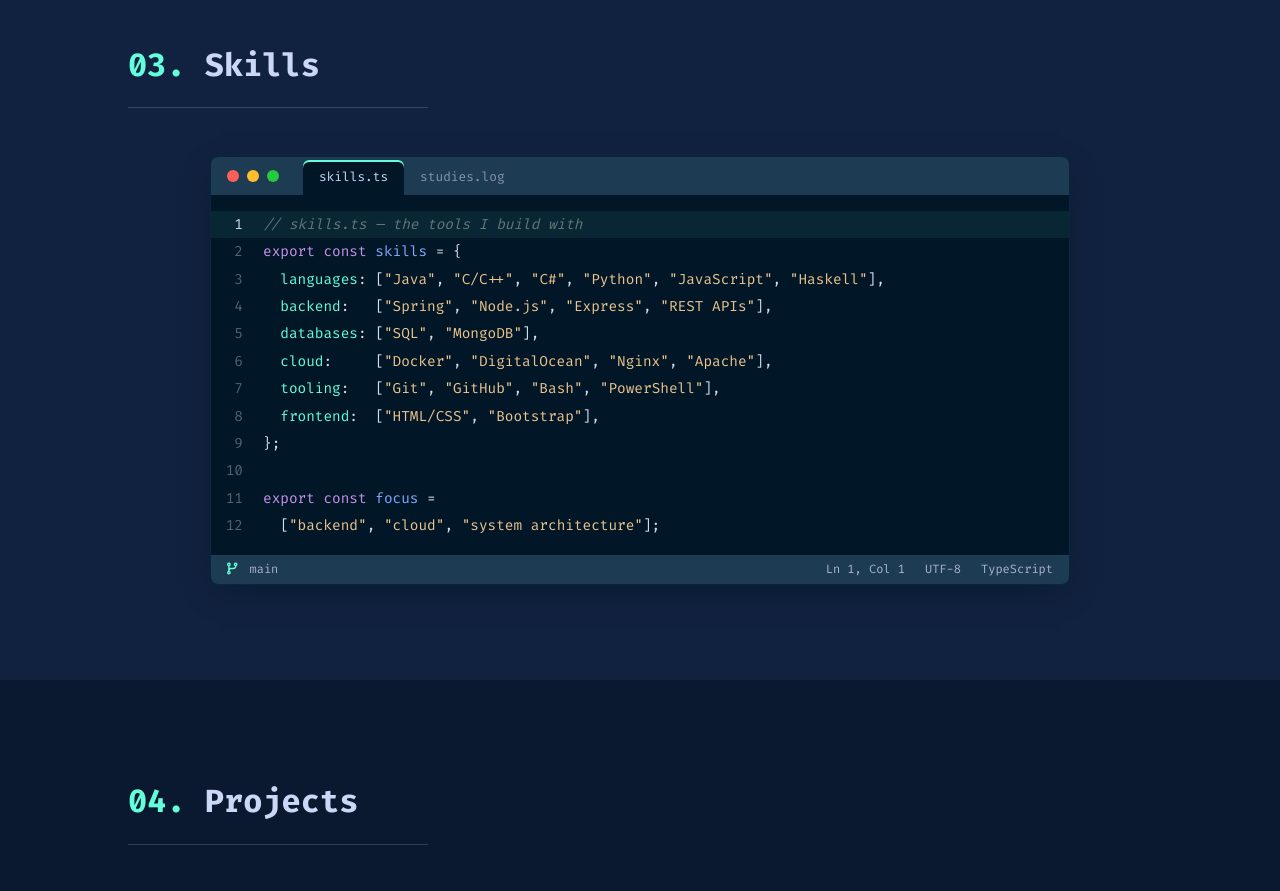
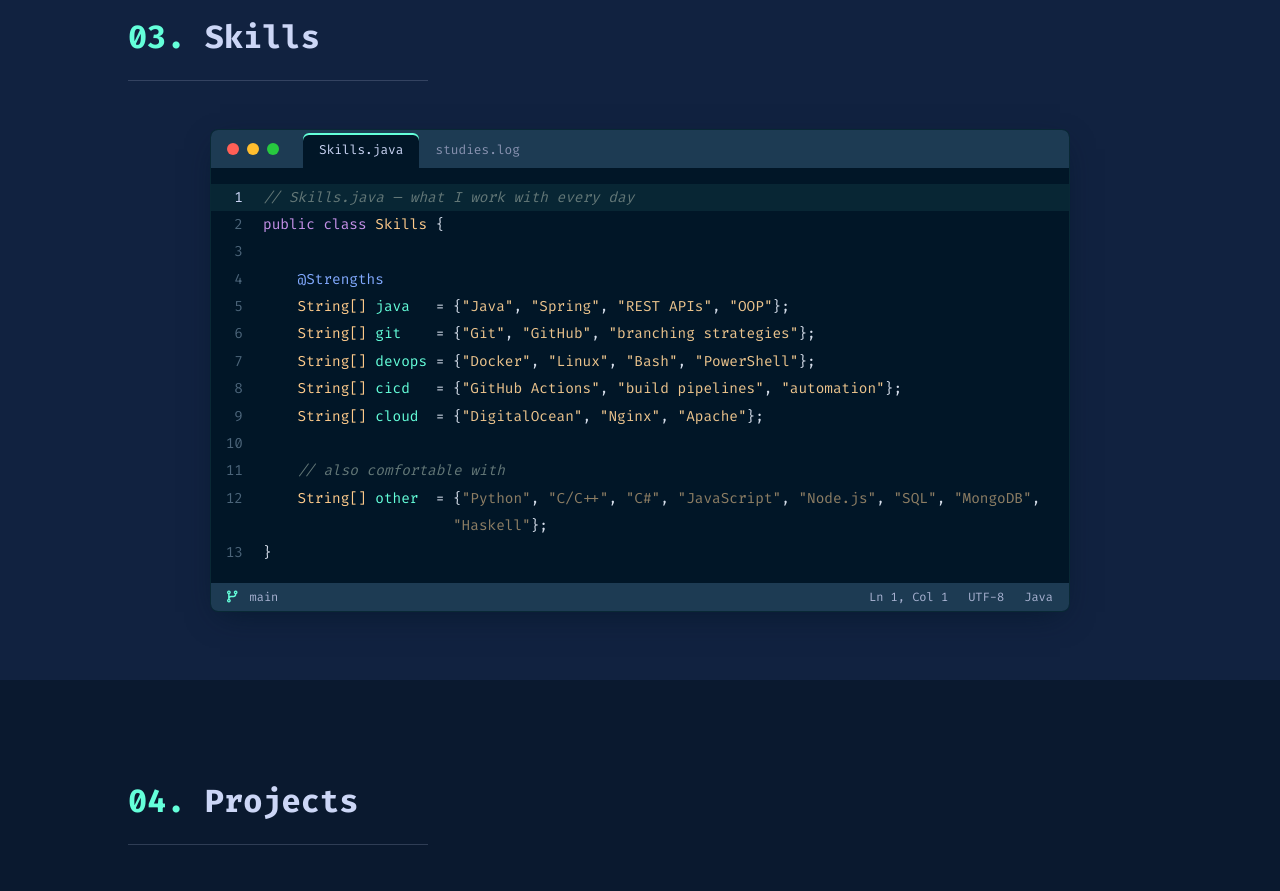
Before and after one commit to daavid-codes/daavid.dev, a plain HTML site: page index.html in a window 1280 px wide. Shown: the part 3000-3891 px from the top of the page. Drawn offline with Linux system fonts and the light colour scheme; animation ran at ten frames a second.

Commit message:
Refocus skills on Java, Git, DevOps, CI/CD and cloud
Co-Authored-By: Claude Opus 5.5 <noreply@anthropic.com>
Claude-Session: https://claude.ai/code/session_01HT5hYcfxYCod7ydvpBEY21

```diff
--- a/index.html
+++ b/index.html
@@ -165,30 +165,31 @@
                 <div class="terminal-btn yellow"></div>
                 <div class="terminal-btn green"></div>
                 <div class="editor-tabs">
-                    <span class="editor-tab active">skills.ts</span>
+                    <span class="editor-tab active">Skills.java</span>
                     <span class="editor-tab">studies.log</span>
                 </div>
             </div>
             <div class="editor-body">
-                    <div class="code-line" style="--i: 0"><span class="code-ln">1</span><span class="code-text"><span class="tok-comment">// skills.ts — the tools I build with</span></span></div>
-                    <div class="code-line" style="--i: 1"><span class="code-ln">2</span><span class="code-text"><span class="tok-kw">export const</span> <span class="tok-var">skills</span> = {</span></div>
-                    <div class="code-line" style="--i: 2"><span class="code-ln">3</span><span class="code-text code-kv"><span class="code-key">  <span class="tok-prop">languages</span>: </span><span class="code-value">[<span class="tok-str">"Java"</span>, <span class="tok-str">"C/C++"</span>, <span class="tok-str">"C#"</span>, <span class="tok-str">"Python"</span>, <span class="tok-str">"JavaScript"</span>, <span class="tok-str">"Haskell"</span>],</span></span></div>
-                    <div class="code-line" style="--i: 3"><span class="code-ln">4</span><span class="code-text code-kv"><span class="code-key">  <span class="tok-prop">backend</span>:   </span><span class="code-value">[<span class="tok-str">"Spring"</span>, <span class="tok-str">"Node.js"</span>, <span class="tok-str">"Express"</span>, <span class="tok-str">"REST APIs"</span>],</span></span></div>
-                    <div class="code-line" style="--i: 4"><span class="code-ln">5</span><span class="code-text code-kv"><span class="code-key">  <span class="tok-prop">databases</span>: </span><span class="code-value">[<span class="tok-str">"SQL"</span>, <span class="tok-str">"MongoDB"</span>],</span></span></div>
-                    <div class="code-line" style="--i: 5"><span class="code-ln">6</span><span class="code-text code-kv"><span class="code-key">  <span class="tok-prop">cloud</span>:     </span><span class="code-value">[<span class="tok-str">"Docker"</span>, <span class="tok-str">"DigitalOcean"</span>, <span class="tok-str">"Nginx"</span>, <span class="tok-str">"Apache"</span>],</span></span></div>
-                    <div class="code-line" style="--i: 6"><span class="code-ln">7</span><span class="code-text code-kv"><span class="code-key">  <span class="tok-prop">tooling</span>:   </span><span class="code-value">[<span class="tok-str">"Git"</span>, <span class="tok-str">"GitHub"</span>, <span class="tok-str">"Bash"</span>, <span class="tok-str">"PowerShell"</span>],</span></span></div>
-                    <div class="code-line" style="--i: 7"><span class="code-ln">8</span><span class="code-text code-kv"><span class="code-key">  <span class="tok-prop">frontend</span>:  </span><span class="code-value">[<span class="tok-str">"HTML/CSS"</span>, <span class="tok-str">"Bootstrap"</span>],</span></span></div>
-                    <div class="code-line" style="--i: 8"><span class="code-ln">9</span><span class="code-text">};</span></div>
+                    <div class="code-line" style="--i: 0"><span class="code-ln">1</span><span class="code-text"><span class="tok-comment">// Skills.java — what I work with every day</span></span></div>
+                    <div class="code-line" style="--i: 1"><span class="code-ln">2</span><span class="code-text"><span class="tok-kw">public class</span> <span class="tok-type">Skills</span> {</span></div>
+                    <div class="code-line" style="--i: 2"><span class="code-ln">3</span><span class="code-text"></span></div>
+                    <div class="code-line" style="--i: 3"><span class="code-ln">4</span><span class="code-text">    <span class="tok-annot">@Strengths</span></span></div>
+                    <div class="code-line" style="--i: 4"><span class="code-ln">5</span><span class="code-text code-kv"><span class="code-key">    <span class="tok-type">String[]</span> <span class="tok-prop">java</span>   = </span><span class="code-value">{<span class="tok-str">"Java"</span>, <span class="tok-str">"Spring"</span>, <span class="tok-str">"REST APIs"</span>, <span class="tok-str">"OOP"</span>};</span></span></div>
+                    <div class="code-line" style="--i: 5"><span class="code-ln">6</span><span class="code-text code-kv"><span class="code-key">    <span class="tok-type">String[]</span> <span class="tok-prop">git</span>    = </span><span class="code-value">{<span class="tok-str">"Git"</span>, <span class="tok-str">"GitHub"</span>, <span class="tok-str">"branching strategies"</span>};</span></span></div>
+                    <div class="code-line" style="--i: 6"><span class="code-ln">7</span><span class="code-text code-kv"><span class="code-key">    <span class="tok-type">String[]</span> <span class="tok-prop">devops</span> = </span><span class="code-value">{<span class="tok-str">"Docker"</span>, <span class="tok-str">"Linux"</span>, <span class="tok-str">"Bash"</span>, <span class="tok-str">"PowerShell"</span>};</span></span></div>
+                    <div class="code-line" style="--i: 7"><span class="code-ln">8</span><span class="code-text code-kv"><span class="code-key">    <span class="tok-type">String[]</span> <span class="tok-prop">cicd</span>   = </span><span class="code-value">{<span class="tok-str">"GitHub Actions"</span>, <span class="tok-str">"build pipelines"</span>, <span class="tok-str">"automation"</span>};</span></span></div>
+                    <div class="code-line" style="--i: 8"><span class="code-ln">9</span><span class="code-text code-kv"><span class="code-key">    <span class="tok-type">String[]</span> <span class="tok-prop">cloud</span>  = </span><span class="code-value">{<span class="tok-str">"DigitalOcean"</span>, <span class="tok-str">"Nginx"</span>, <span class="tok-str">"Apache"</span>};</span></span></div>
                     <div class="code-line" style="--i: 9"><span class="code-ln">10</span><span class="code-text"></span></div>
-                    <div class="code-line" style="--i: 10"><span class="code-ln">11</span><span class="code-text"><span class="tok-kw">export const</span> <span class="tok-var">focus</span> =</span></div>
-                    <div class="code-line" style="--i: 11"><span class="code-ln">12</span><span class="code-text code-kv"><span class="code-key">  </span><span class="code-value">[<span class="tok-str">"backend"</span>, <span class="tok-str">"cloud"</span>, <span class="tok-str">"system architecture"</span>];</span></span></div>
+                    <div class="code-line" style="--i: 10"><span class="code-ln">11</span><span class="code-text">    <span class="tok-comment">// also comfortable with</span></span></div>
+                    <div class="code-line" style="--i: 11"><span class="code-ln">12</span><span class="code-text code-kv"><span class="code-key">    <span class="tok-type">String[]</span> <span class="tok-prop">other</span>  = </span><span class="code-value">{<span class="tok-str dim">"Python"</span>, <span class="tok-str dim">"C/C++"</span>, <span class="tok-str dim">"C#"</span>, <span class="tok-str dim">"JavaScript"</span>, <span class="tok-str dim">"Node.js"</span>, <span class="tok-str dim">"SQL"</span>, <span class="tok-str dim">"MongoDB"</span>, <span class="tok-str dim">"Haskell"</span>};</span></span></div>
+                    <div class="code-line" style="--i: 12"><span class="code-ln">13</span><span class="code-text">}</span></div>
             </div>
             <div class="editor-status">
                 <span><i class="fas fa-code-branch"></i> main</span>
                 <span class="editor-status-right">
                     <span id="editor-cursor">Ln 1, Col 1</span>
                     <span>UTF-8</span>
-                    <span>TypeScript</span>
+                    <span>Java</span>
                 </span>
             </div>
         </div>
--- a/style.css
+++ b/style.css
@@ -579,7 +579,11 @@
             color: #c792ea;
         }
 
-        .tok-var {
+        .tok-type {
+            color: #ffcb8b;
+        }
+
+        .tok-annot {
             color: #82aaff;
         }
 
@@ -594,7 +598,12 @@
             transition: var(--transition);
         }
 
+        .tok-str.dim {
+            opacity: 0.6;
+        }
+
         .tok-str:hover {
+            opacity: 1;
             color: var(--deep-navy);
             background-color: #ecc48d;
             box-shadow: 0 0 12px rgba(236, 196, 141, 0.5);
@@ -1012,6 +1021,20 @@
                 padding-right: 0.75rem;
             }
 
+            .code-text {
+                white-space: pre-wrap;
+            }
+
+            /* phones: put each array on its own indented line under its name */
+            .code-kv {
+                flex-wrap: wrap;
+            }
+
+            .code-value {
+                flex-basis: 100%;
+                padding-left: 8ch;
+            }
+
             .editor-tab:not(.active),
             .editor-status-right span:not(:first-child) {
                 display: none;
```
